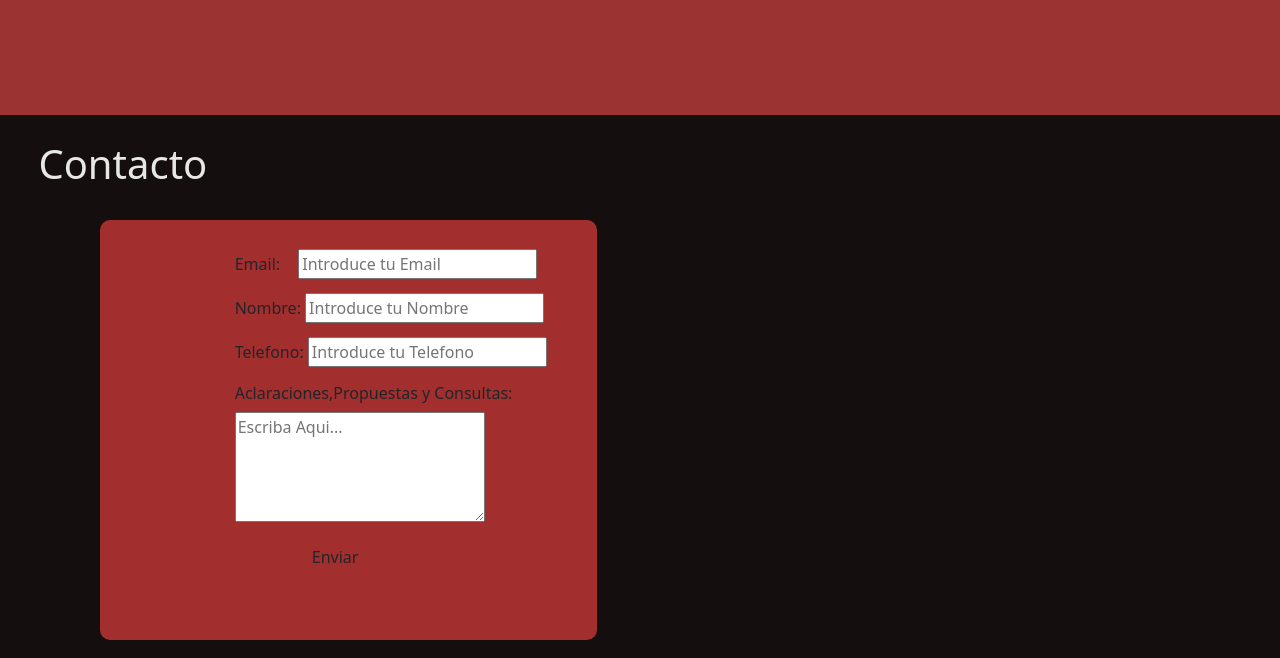
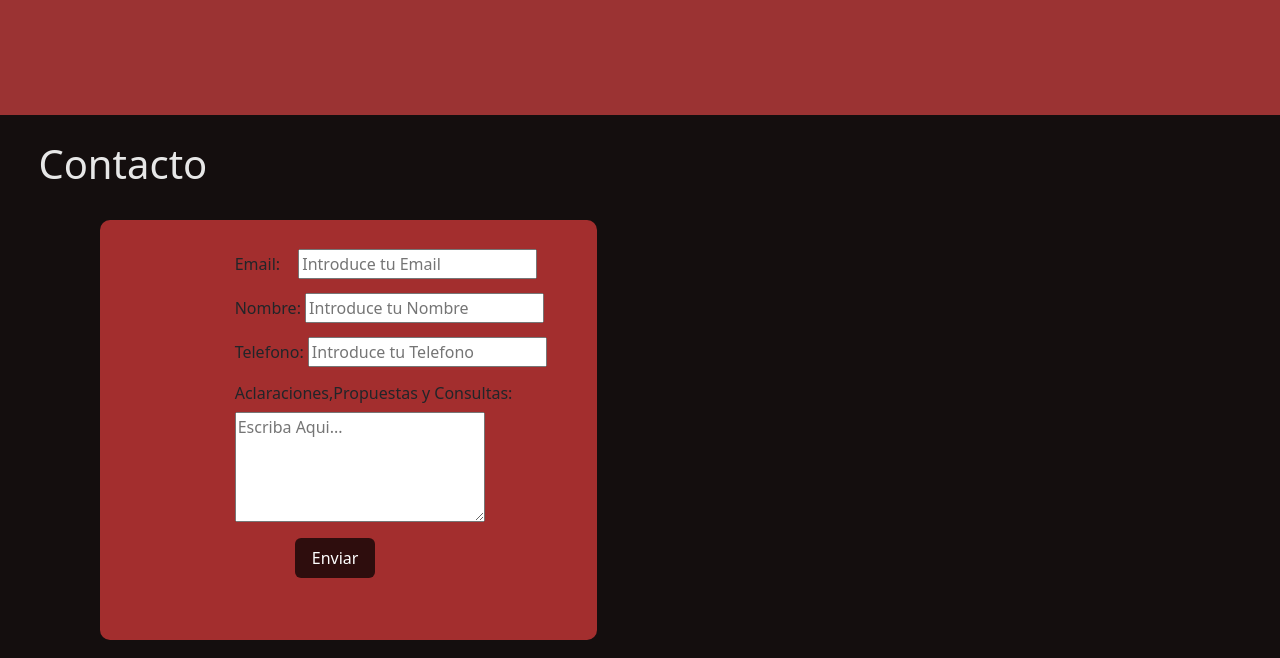
Before and after one commit to BrunoMalta98/PortafolioEstatico, a plain HTML site: page index.html in a window 1280 px wide. Shown: the part 1731-2389 px from the top of the page. Drawn offline with nearby package versions, Linux system fonts and the light colour scheme.

Commit message:
Acomode los botones

```diff
--- a/index.html
+++ b/index.html
@@ -233,7 +233,7 @@
             <textarea class="textArea" type="text" name="consultas" placeholder="Escriba Aqui..." ></textarea>
         </li>
 
-        <button class="btn">Enviar</button>
+        <button class="btn" style="background-color:rgba(0, 0, 0, 0.712); color: white;height: 40px;">Enviar</button>
         </ul>
       </div>
 
```
